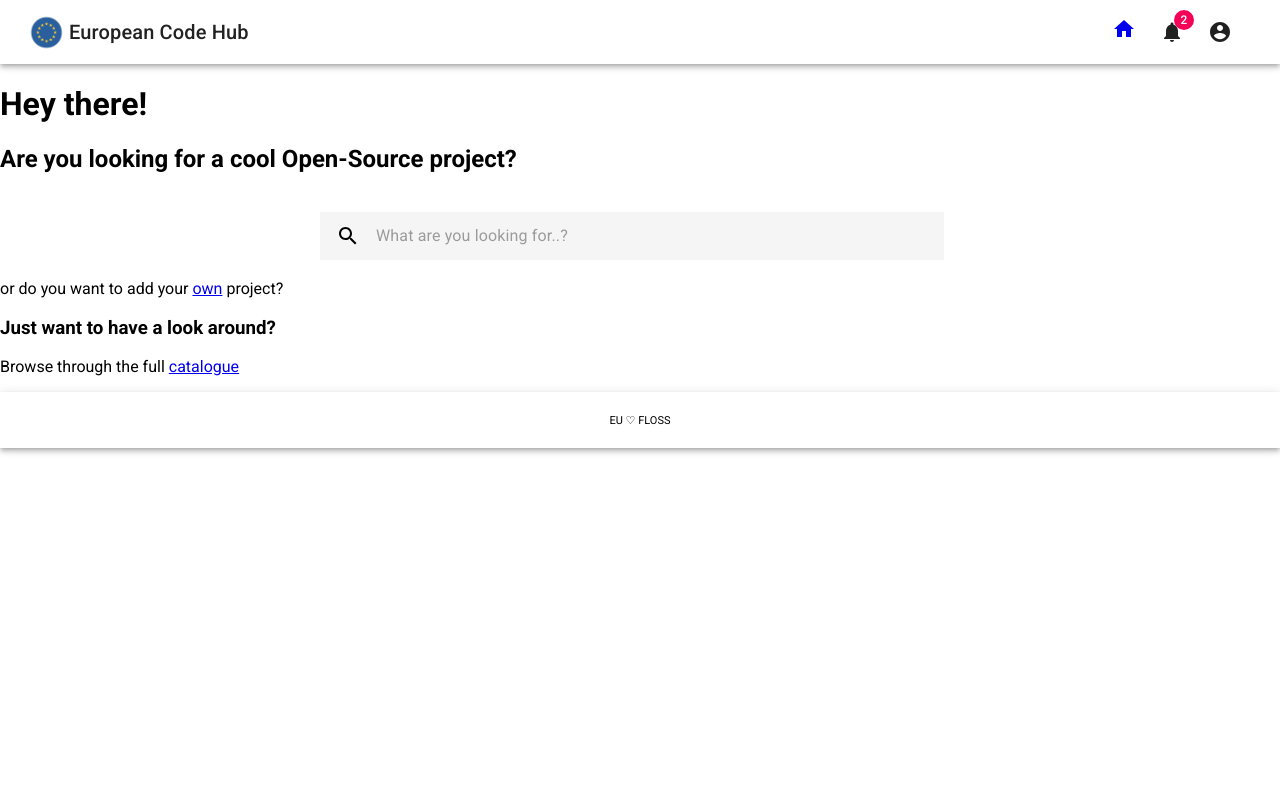
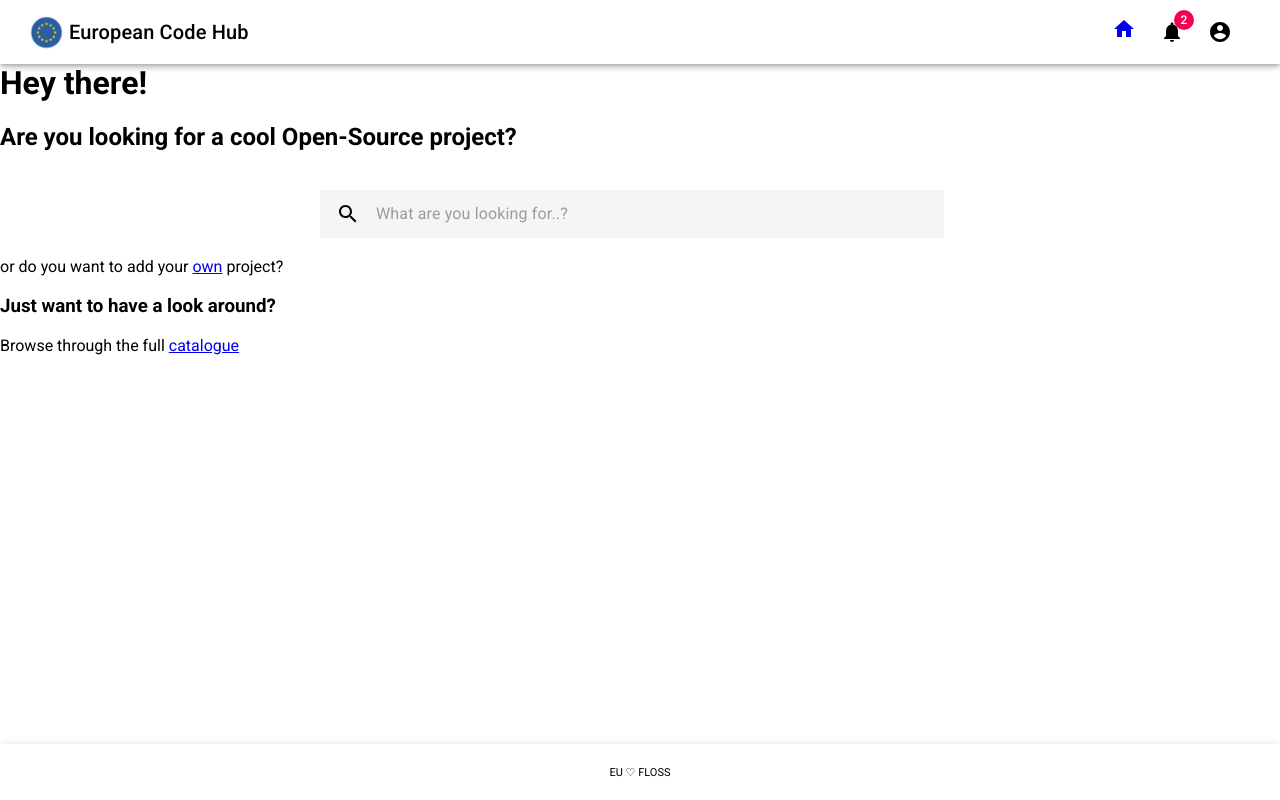
Before and after one commit to patreu22/european-code-hub, a React (Create React App) app in the folder code/code-hub-frontend/: page / in a window 1280 px wide. Built offline with nearby package versions, Linux system fonts and the light colour scheme.

Commit message:
Minor changes to little components

```diff
--- a/code/code-hub-frontend/src/components/Searchbar.js
+++ b/code/code-hub-frontend/src/components/Searchbar.js
@@ -1,5 +1,5 @@
 import React from 'react';
-import { fade, makeStyles } from '@material-ui/core/styles';
+import { makeStyles } from '@material-ui/core/styles';
 import InputBase from '@material-ui/core/InputBase';
 import SearchIcon from '@material-ui/icons/Search';
 
--- a/code/code-hub-frontend/src/components/Toolbar.js
+++ /dev/null
@@ -1,119 +0,0 @@
-import React from 'react';
-import { makeStyles } from '@material-ui/core/styles';
-import { Badge, AppBar, Toolbar, Menu, MenuItem, Typography, IconButton } from '@material-ui/core/';
-import { Home as HomeIcon, Notifications as NotificationsIcon, AccountCircle } from '@material-ui/icons/';
-import { Link } from 'react-router-dom';
-
-import EuropeLogo from '../assets/europe_logo.png';
-
-
-const useStyles = makeStyles(theme => ({
-    grow: {
-        flexGrow: 1,
-    },
-    menuButton: {
-        marginRight: theme.spacing(2),
-    },
-    title: {
-        display: 'none',
-        [theme.breakpoints.up('sm')]: {
-            display: 'block',
-        },
-    },
-    inputRoot: {
-        color: 'inherit',
-    },
-    inputInput: {
-        padding: theme.spacing(1, 1, 1, 7),
-        transition: theme.transitions.create('width'),
-        width: '100%',
-        [theme.breakpoints.up('md')]: {
-            width: 200,
-        },
-    },
-    sectionDesktop: {
-        display: 'none',
-        [theme.breakpoints.up('md')]: {
-            display: 'flex',
-        },
-    },
-}));
-
-export default function ECHToolbar() {
-    const classes = useStyles();
-    const [anchorEl, setAnchorEl] = React.useState(null);
-
-    const isMenuOpen = Boolean(anchorEl);
-
-    const handleProfileMenuOpen = event => {
-        setAnchorEl(event.currentTarget);
-    };
-
-
-    const handleMenuClose = () => {
-        setAnchorEl(null);
-    };
-
-    const menuId = 'primary-search-account-menu';
-    const renderMenu = (
-        <Menu
-            anchorEl={anchorEl}
-            anchorOrigin={{ vertical: 'top', horizontal: 'right' }}
-            id={menuId}
-            keepMounted
-            transformOrigin={{ vertical: 'top', horizontal: 'right' }}
-            open={isMenuOpen}
-            onClose={handleMenuClose}
-        >
-            <MenuItem onClick={handleMenuClose}>Profile</MenuItem>
-            <MenuItem onClick={handleMenuClose}>My account</MenuItem>
-        </Menu>
-    );
-
-    return (
-        <div className={classes.grow}>
-            <AppBar position="static" color={'white'}>
-                <Toolbar>
-                    <img width={45} height={45} src={EuropeLogo} alt="logo" />
-                    <Typography className={classes.title} variant="h6" noWrap>
-                        European Code Hub
-                    </Typography>
-                    <div className={classes.grow} />
-                    <div className={classes.sectionDesktop}>
-                        <IconButton color="inherit">
-                            <Badge color="secondary">
-                                <Link to="/">
-                                    <HomeIcon />
-                                </Link>
-                            </Badge>
-                        </IconButton>
-                        <IconButton color="inherit">
-                            <Badge badgeContent={2} color="secondary">
-                                <NotificationsIcon />
-                            </Badge>
-                        </IconButton>
-                        <IconButton
-                            edge="end"
-                            aria-label="account of current user"
-                            aria-controls={menuId}
-                            aria-haspopup="true"
-                            onClick={handleProfileMenuOpen}
-                            color="inherit"
-                        >
-                            <AccountCircle />
-                        </IconButton>
-                    </div>
-                    <div className={classes.sectionMobile}>
-                        <IconButton
-                            aria-label="show more"
-                            aria-haspopup="true"
-                            color="inherit"
-                        >
-                        </IconButton>
-                    </div>
-                </Toolbar>
-            </AppBar>
-            {renderMenu}
-        </div >
-    );
-}
--- a/code/code-hub-frontend/src/css/App.css
+++ b/code/code-hub-frontend/src/css/App.css
@@ -1,20 +1,5 @@
 .App {
-  text-align: center;
-}
-
-.App-logo {
-  height: 40vmin;
-}
-
-.App-header {
-  background-color: white;
-  min-height: 100vh;
-  display: flex;
-  flex-direction: column;
-  align-items: center;
-  justify-content: center;
-  font-size: calc(10px + 2vmin);
-  color: black;
+  height: 100vh;
 }
 
 h1 {
--- a/code/code-hub-frontend/src/css/Home.css
+++ b/code/code-hub-frontend/src/css/Home.css
@@ -1,7 +1,3 @@
-.home {
-    text-align: center;
-  }
-
 .center {
     margin: auto;
     text-align: left;
--- a/code/code-hub-frontend/src/css/index.css
+++ b/code/code-hub-frontend/src/css/index.css
@@ -1,10 +1,18 @@
+.html {
+  height: 100%;
+}
+
 body {
   margin: 0;
+  height: 100%;
   font-family: "Roboto", "Oxygen",
     "Ubuntu", "Cantarell", "Fira Sans", "Droid Sans", "Helvetica Neue",
     sans-serif;
   -webkit-font-smoothing: antialiased;
   -moz-osx-font-smoothing: grayscale;
+  background-color: white;
+  display: flex;
+  flex-direction: column;
 }
 
 code {
--- a/code/code-hub-frontend/src/pages/Home.js
+++ b/code/code-hub-frontend/src/pages/Home.js
@@ -1,36 +1,28 @@
 import React, { Component, } from 'react';
-import Toolbar from '../components/Toolbar';
 import Searchbar from '../components/Searchbar';
-import Footer from '../components/Footer';
 import { Link } from 'react-router-dom';
 import '../css/Home.css';
+import PageWrapper from '../components/PageWrapper'
 
 
 
 class Home extends Component {
     render() {
         return (
-            <body>
-                <div className="content">
-                    <Toolbar />
-                    <div>
+            <PageWrapper>
                 <h1>Hey there!</h1>
                 <h2>Are you looking for a cool Open-Source project?</h2>
                 <br />
                 <div style={{ width: '50%' }} className="center">
-                            <Searchbar placeholderText />
+                    <Searchbar />
                 </div>
                 <br />
                 <span>or do you want to add your <Link to="/add">own</Link> project?</span>
                 <h3>Just want to have a look around?</h3>
-                        <p>Browse through the full <Link to="/catalogue">catalogue</Link></p>
-                    </div>
-                </div>
-                <Footer />
-            </body >
+                <span>Browse through the full <Link to="/catalogue">catalogue</Link></span>
+            </PageWrapper>
         );
     }
-
 }
 
 export default Home;
```
Lines whose indentation alone changed are shown as unchanged.
